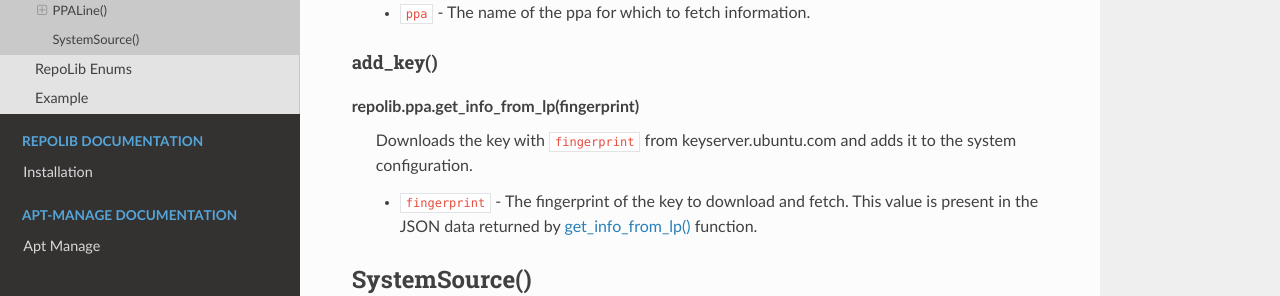
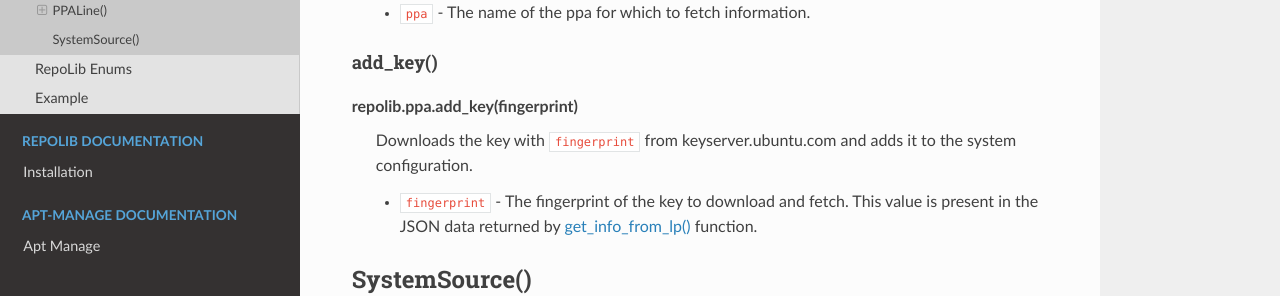
Before and after one commit to pop-os/repolib, a Sphinx documentation site: the page built from docs/library/subclasses.rst, in a window 1280 px wide and 900 px high, scrolled down 1953 px. Shown: the part 313-609 px from the top of the window. Built offline with Sphinx 7.4.7 and the Read the Docs theme 2.0.0, drawn with Linux system fonts in a browser that asks for light colours; pages that are not in the unit, such as notebooks, are missing from menus.

Commit message:
Fix incorrect function name

```diff
--- a/docs/library/subclasses.rst
+++ b/docs/library/subclasses.rst
@@ -145,7 +145,7 @@ repolib.ppa.get_info_from_lp(owner_name, ppa)
 add_key()
 ^^^^^^^^^
 
-repolib.ppa.get_info_from_lp(fingerprint)
+repolib.ppa.add_key(fingerprint)
     Downloads the key with ``fingerprint`` from keyserver.ubuntu.com and adds it
     to the system configuration.
 
```
